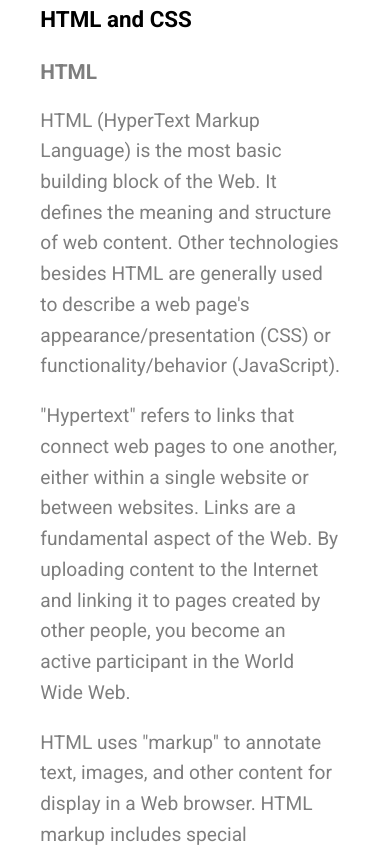
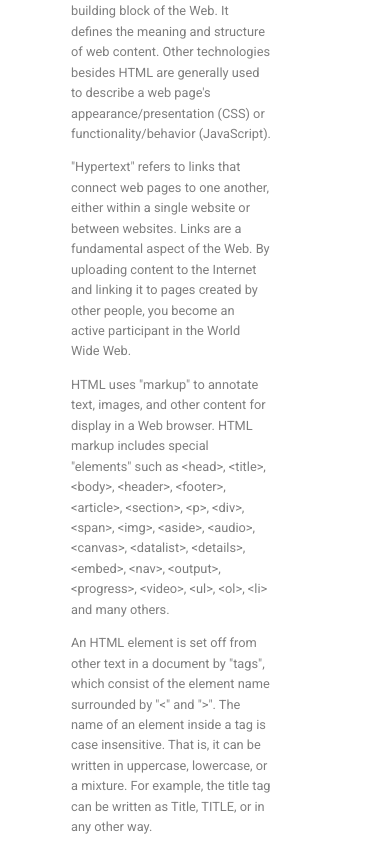
Before and after one commit to cryptososso/technical-doc, a plain HTML site: page index.html in a window 390 px wide. Shown: the part 882-1728 px from the top of the page. Drawn offline with Linux system fonts and the light colour scheme.

Commit message:
small screen

```diff
--- a/style.css
+++ b/style.css
@@ -137,15 +137,45 @@ p:hover{
 
 @media only screen and (max-width: 500px){
    .container{
-     width: 500px;
-     max-width: 90%;
+     width: 280px;
+     max-width: 100%;
    }
 
    .main-section{
-      width: 300px;
-      max-width: 90%;
-      font-size: 1.3rem;
+      width: 200px;
+      max-width: 100%;
+      font-size: 1rem;
    }
+
+   h1{
+      font-size: 1rem;
+   }
+
+   .nav-link{
+   font-size: 0.8rem;
+   border: 1px solid #fff;
+   padding: 0.5em;
+   text-align: center;
+ }
+
+
+.img-section img{
+   width: 70%;
+   max-width: 70%;
+}
+
+header h2{
+   font-size: 1rem;
+}
+
+.main-body h3{
+   font-size: 1rem;
+}
+
+.main-body p{
+   font-size: 0.8rem;
+}
+
 
 
 }
```
